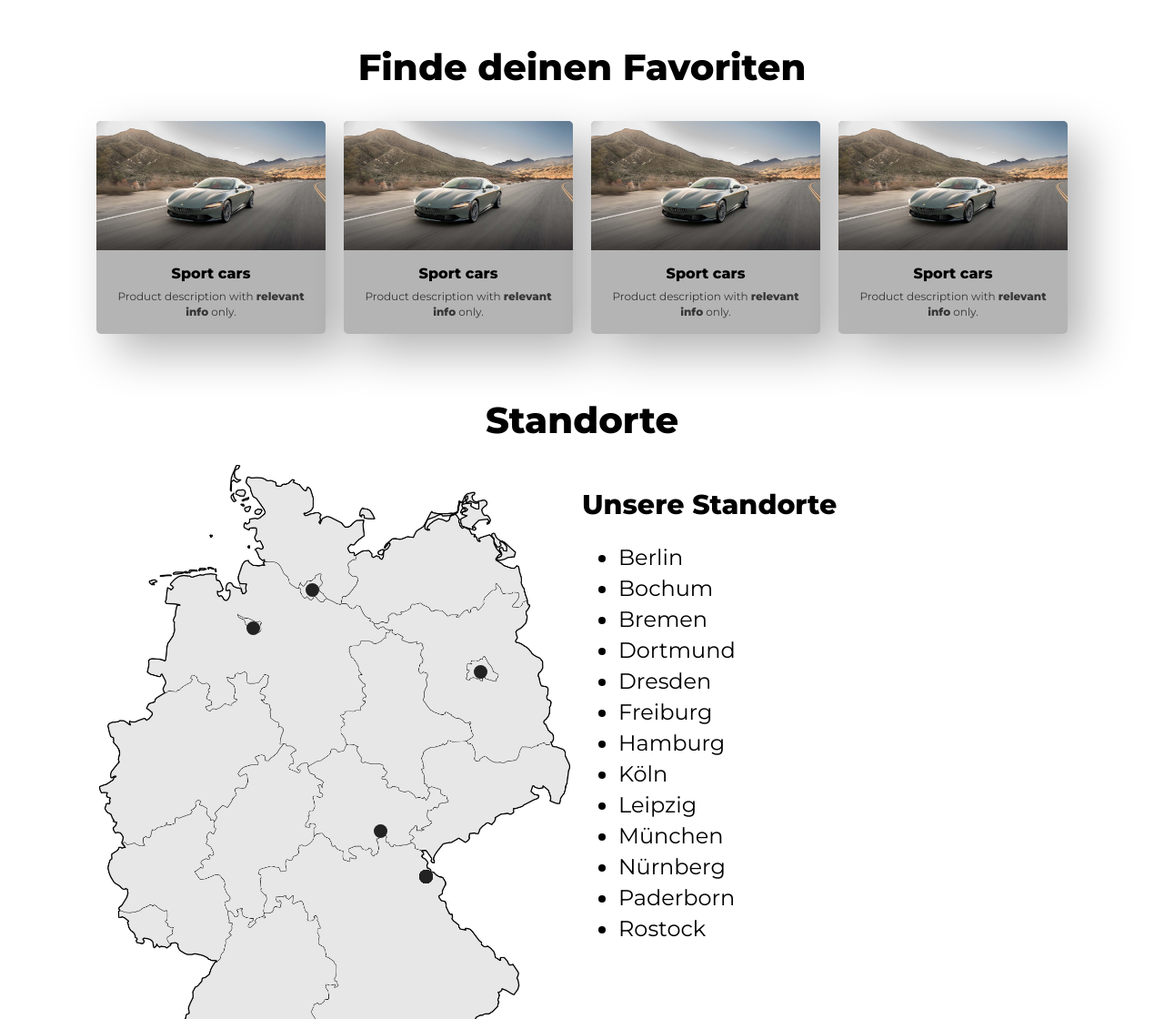
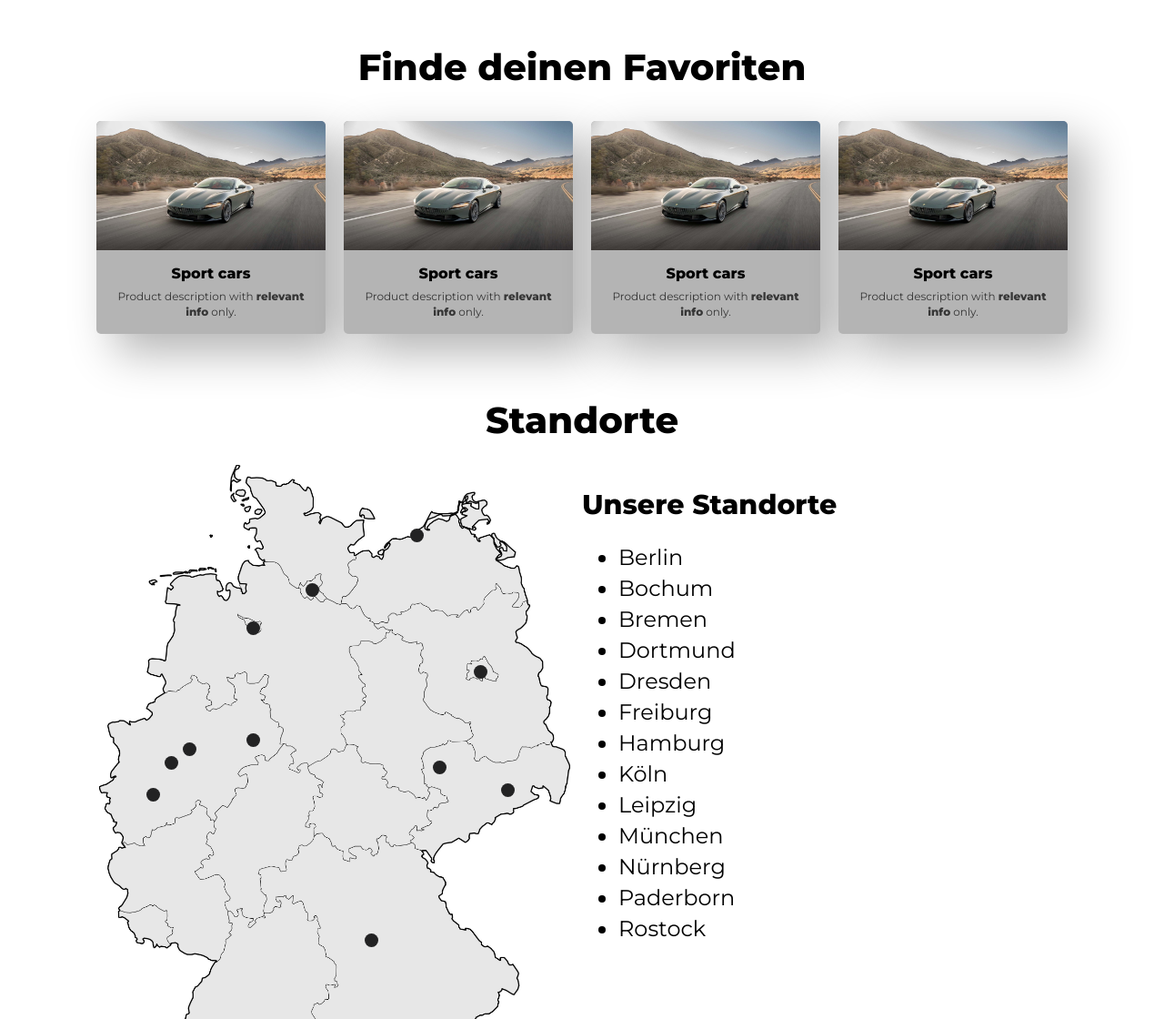
Before and after one commit to Lillystahl/Autovermietung, a PHP site: page /homeWebsite.html in a window 1280 px wide; the page is wider, and only the part inside the window is pictured. Shown: the part 857-1977 px from the top of that part at 91% size. Run offline with PHP 8.4, Linux system fonts and the light colour scheme; some libraries are stand-ins or nearby versions.

Commit message:
update position of cities in germany map is now correct

```diff
--- a/homeStyle.css
+++ b/homeStyle.css
@@ -642,8 +642,8 @@ body{
     background-color: #222223; /* Change color as needed */
     border-radius: 50%;
     /* Adjust the position of the Bochum marker */
-    margin-left: 100px /* Adjust the left position for Bochum */;
-    margin-top: 100px/* Adjust the top position for Bochum */;
+    margin-left: -360px  /* Adjust the left position for Bochum */;
+    margin-top:  -50px/* Adjust the top position for Bochum */;
 }
 
 /* Bremen marker */
@@ -667,8 +667,8 @@ body{
     background-color: #222223; /* Change color as needed */
     border-radius: 50%;
     /* Adjust the position of the Bremen marker */
-    margin-left:200px /* Adjust the left position for Bremen */;
-    margin-top: 200px /* Adjust the top position for Bremen */;
+    margin-left: -320px  /* Adjust the left position for Bochum */;
+    margin-top:  -80px/* Adjust the top position for Bremen */;
 }
 .map-marker.Dresden-marker {
     position: absolute;
@@ -678,8 +678,8 @@ body{
     background-color: #222223; /* Change color as needed */
     border-radius: 50%;
     /* Adjust the position of the Bremen marker */
-    margin-left:200px /* Adjust the left position for Bremen */;
-    margin-top: 200px /* Adjust the top position for Bremen */;
+    margin-left:380px /* Adjust the left position for Bremen */;
+    margin-top: 10px /* Adjust the top position for Bremen */;
 }
 .map-marker.Freiburg-marker {
     position: absolute;
@@ -689,8 +689,8 @@ body{
     background-color: #222223; /* Change color as needed */
     border-radius: 50%;
     /* Adjust the position of the Bremen marker */
-    margin-left:200px /* Adjust the left position for Bremen */;
-    margin-top: 200px /* Adjust the top position for Bremen */;
+    margin-left:-300px /* Adjust the left position for Bremen */;
+    margin-top: 570px /* Adjust the top position for Bremen */;
 }
 .map-marker.Hamburg-marker {
     position: absolute;
@@ -711,9 +711,10 @@ body{
     background-color: #222223; /* Change color as needed */
     border-radius: 50%;
     /* Adjust the position of the Bremen marker */
-    margin-left:200px /* Adjust the left position for Bremen */;
-    margin-top: 200px /* Adjust the top position for Bremen */;
+    margin-left: -400px  /* Adjust the left position for Bochum */;
+    margin-top:  20px/* Adjust the top position for Bremen */;
 }
+
 .map-marker.Leipzig-marker {
     position: absolute;
     z-index: 1000;
@@ -722,8 +723,8 @@ body{
     background-color: #222223; /* Change color as needed */
     border-radius: 50%;
     /* Adjust the position of the Bremen marker */
-    margin-left:200px /* Adjust the left position for Bremen */;
-    margin-top: 200px /* Adjust the top position for Bremen */;
+    margin-left:230px /* Adjust the left position for Bremen */;
+    margin-top: -40px /* Adjust the top position for Bremen */;
 }
 .map-marker.München-marker {
     position: absolute;
@@ -733,8 +734,8 @@ body{
     background-color: #222223; /* Change color as needed */
     border-radius: 50%;
     /* Adjust the position of the Bremen marker */
-    margin-left:200px /* Adjust the left position for Bremen */;
-    margin-top: 200px /* Adjust the top position for Bremen */;
+    margin-left:150px /* Adjust the left position for Bremen */;
+    margin-top: 540px /* Adjust the top position for Bremen */;
 }
 .map-marker.Nürnberg-marker {
     position: absolute;
@@ -744,8 +745,8 @@ body{
     background-color: #222223; /* Change color as needed */
     border-radius: 50%;
     /* Adjust the position of the Bremen marker */
-    margin-left:200px /* Adjust the left position for Bremen */;
-    margin-top: 200px /* Adjust the top position for Bremen */;
+    margin-left:80px /* Adjust the left position for Bremen */;
+    margin-top: 340px /* Adjust the top position for Bremen */;
 }
 
 .map-marker.Paderborn-marker {
@@ -756,8 +757,8 @@ body{
     background-color: #222223; /* Change color as needed */
     border-radius: 50%;
     /* Adjust the position of the Bremen marker */
-    margin-left:200px /* Adjust the left position for Bremen */;
-    margin-top: 200px /* Adjust the top position for Bremen */;
+    margin-left: -180px  /* Adjust the left position for Bochum */;
+    margin-top:  -100px/* Adjust the top position for Bochum */;
 }
 
 .map-marker.Rostock-marker {
@@ -768,8 +769,8 @@ body{
     background-color: #222223; /* Change color as needed */
     border-radius: 50%;
     /* Adjust the position of the Bremen marker */
-    margin-left:200px /* Adjust the left position for Bremen */;
-    margin-top: 200px /* Adjust the top position for Bremen */;
+    margin-left:180px /* Adjust the left position for Bremen */;
+    margin-top: -550px /* Adjust the top position for Bremen */;
 }
 
 .marker-hover {
```
